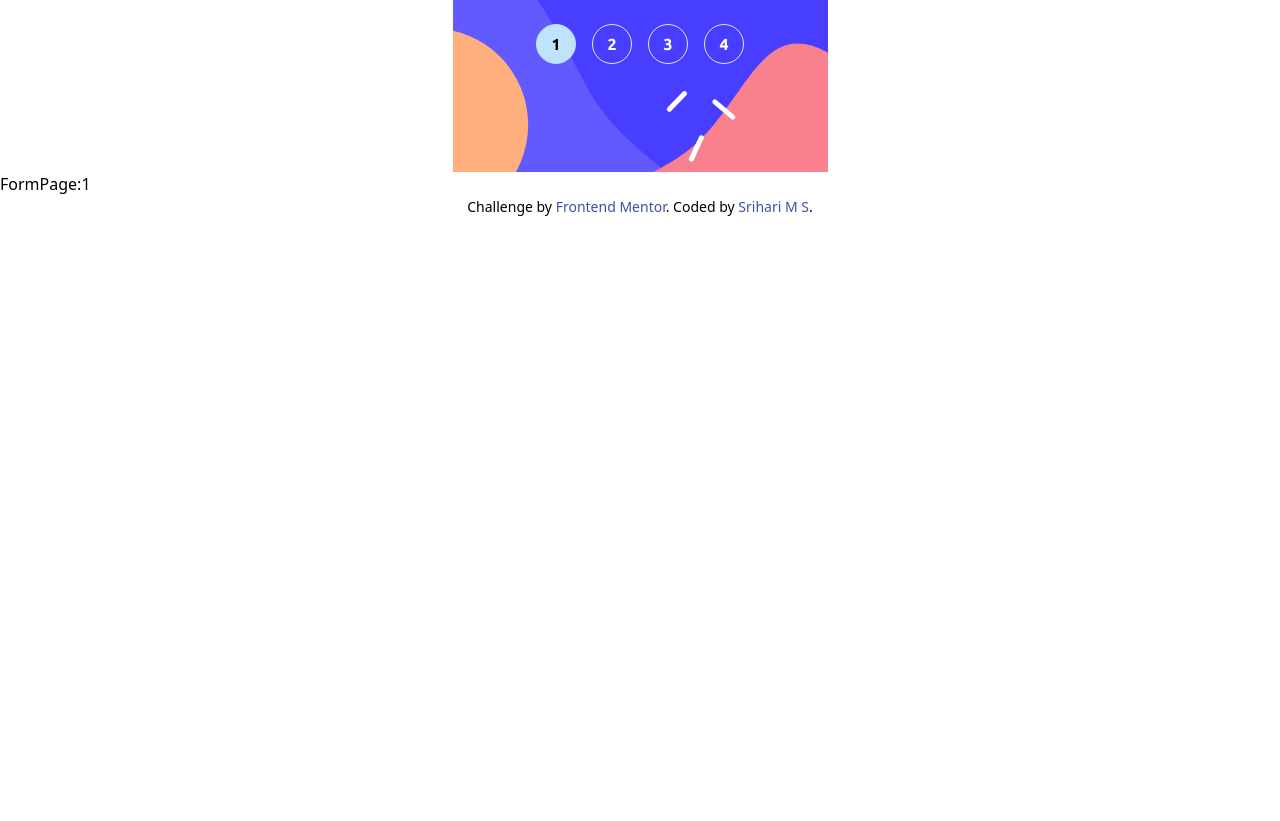
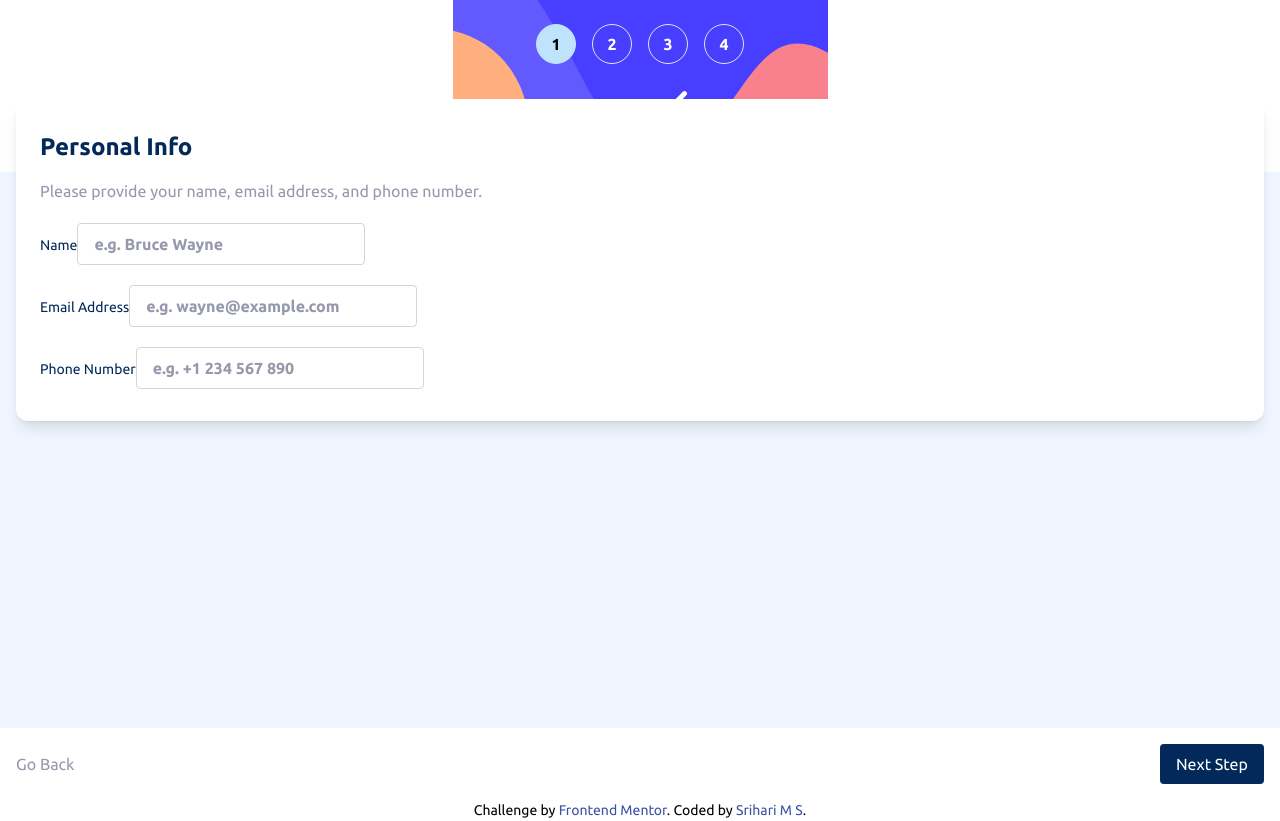
Before and after one commit to srihari-m-s/multi-step-form, a React (Vite) app: page / in a window 1280 px wide. Before the commit the page ends 800 px from the top, so only its background shows below. Built offline with nearby package versions, Linux system fonts and the light colour scheme.

Commit message:
feat: Add personal info form

```diff
--- a/index.html
+++ b/index.html
@@ -14,9 +14,16 @@
       .attribution {
         font-size: 14px;
         text-align: center;
+        display: none;
       }
       .attribution a {
         color: hsl(228, 45%, 44%);
+      }
+
+      @media (min-width: 1024px) {
+        .attribution {
+          display: block;
+        }
       }
     </style>
   </head>
--- a/src/App.jsx
+++ b/src/App.jsx
@@ -12,7 +12,7 @@ function App() {
 
   return (
     <div className="container mx-auto">
-      <div className="grid relative">
+      <div className="h-screen">
         <Sidebar activePage={activePage} handlePageClick={handlePageClick} />
         <FormPage activePage={activePage} />
       </div>
--- a/src/components/main/FormPage/FormPage.jsx
+++ b/src/components/main/FormPage/FormPage.jsx
@@ -1,3 +1,32 @@
+import PersonalPage from "../PersonalPage/PersonalPage";
+
 export default function FormPage({ activePage }) {
-  return <div>FormPage:{activePage}</div>;
+  return (
+    <div className="relative h-[calc(100dvh-172px)] bg-magnolia flex flex-col">
+      <div className="bg-white shadow-lg absolute left-0 right-0 -top-[73px] mx-4 rounded-xl px-6 py-8">
+        <PersonalPage />
+      </div>
+      <div className="bg-white p-4 mt-auto flex justify-between">
+        {activePage !== 1 ? (
+          <button
+            type="button"
+            className="text-cool_gray font-primary_reg text-base"
+          >
+            Go Back
+          </button>
+        ) : (
+          ""
+        )}
+        {/* Submit */}
+        <button
+          type="submit"
+          className={`text-white font-primary_reg text-base px-4 py-2 rounded ${
+            activePage === "4" ? "bg-purplish_blue" : "bg-marine_blue"
+          }`}
+        >
+          {activePage === "4" ? "Confirm" : "Next Step"}
+        </button>
+      </div>
+    </div>
+  );
 }
--- /dev/null
+++ b/src/components/main/PersonalPage/PersonalPage.jsx
@@ -0,0 +1,57 @@
+const PERSONAL_INFO = [
+  {
+    name: "name",
+    label: "Name",
+    id: "name",
+    type: "text",
+    placeholder: "Bruce Wayne",
+  },
+  {
+    name: "email",
+    label: "Email Address",
+    id: "email",
+    type: "email",
+    placeholder: "wayne@example.com",
+  },
+  {
+    name: "phoneNumber",
+    label: "Phone Number",
+    id: "phoneNumber",
+    type: "tel",
+    placeholder: "+1 234 567 890",
+  },
+];
+
+export default function PersonalPage() {
+  function handlePersonalInfo(e) {
+    e.preventDefault();
+  }
+
+  return (
+    <form onSubmit={handlePersonalInfo} className="space-y-4">
+      <h1 className="text-marine_blue text-2xl font-primary_bold">
+        Personal Info
+      </h1>
+      <p className="text-cool_gray">
+        Please provide your name, email address, and phone number.
+      </p>
+
+      {PERSONAL_INFO.map((field, index) => {
+        return (
+          <div className="space-y-1" key={`${field.id}-${index}`}>
+            <label htmlFor="name" className="text-sm text-marine_blue">
+              {field.label}
+            </label>
+            <input
+              type={field.type}
+              id={`personal_${field.id}`}
+              name={field.name}
+              placeholder={`e.g. ${field.placeholder}`}
+              className="outline-none border border-neutral-300 rounded-[4px] py-2 px-4 font-primary_bold text-marine_blue focus:border-purplish_blue placeholder:font-primary_bold placeholder:text-cool_gray"
+            />
+          </div>
+        );
+      })}
+    </form>
+  );
+}
--- a/src/index.css
+++ b/src/index.css
@@ -30,4 +30,8 @@
     --magnolia: 217deg 100% 97%;
     --alabaster: 231deg 100% 99%;
   }
+
+  body {
+    font-family: "Ubuntu-reg", sans-serif;
+  }
 }
```
